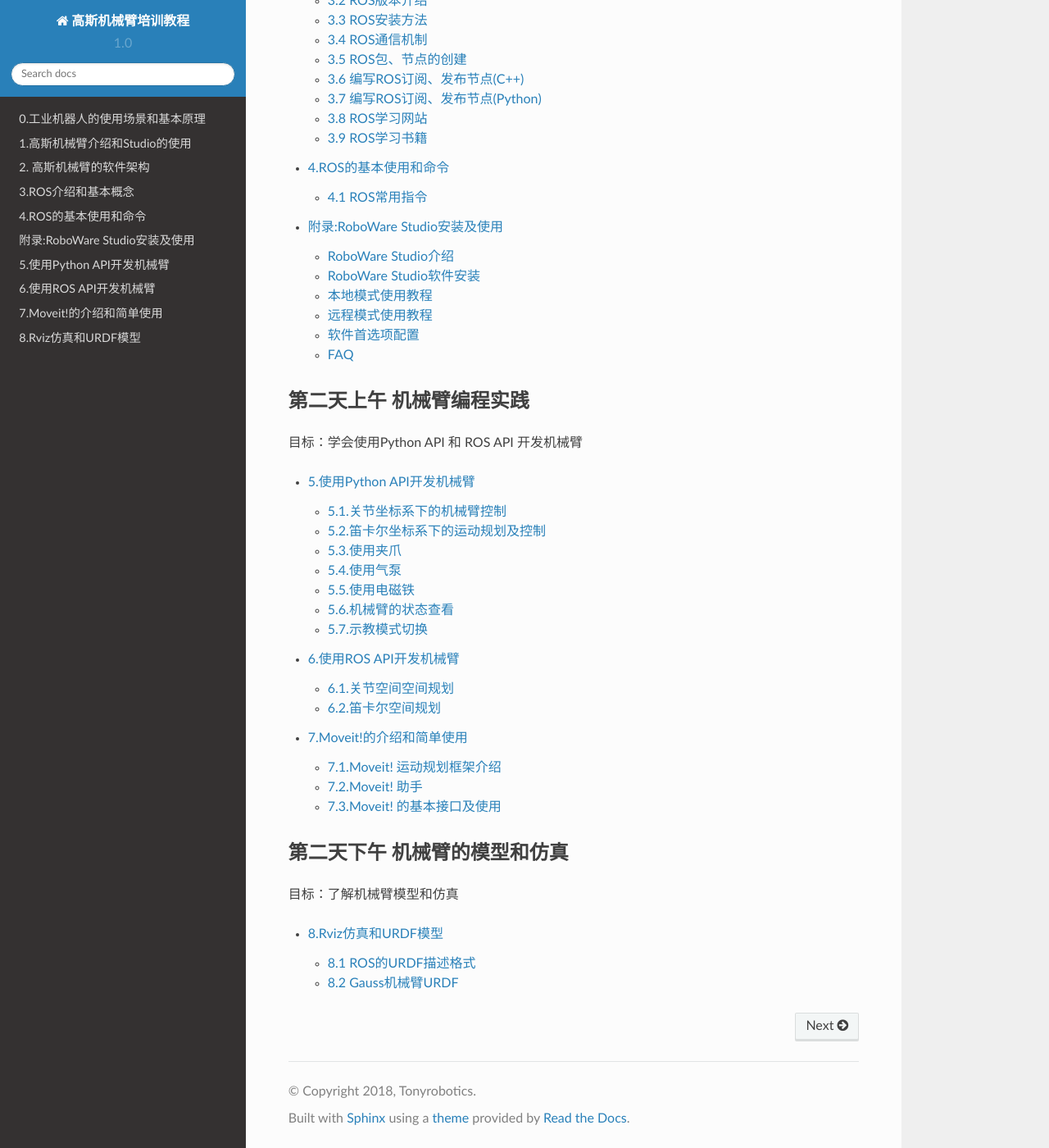
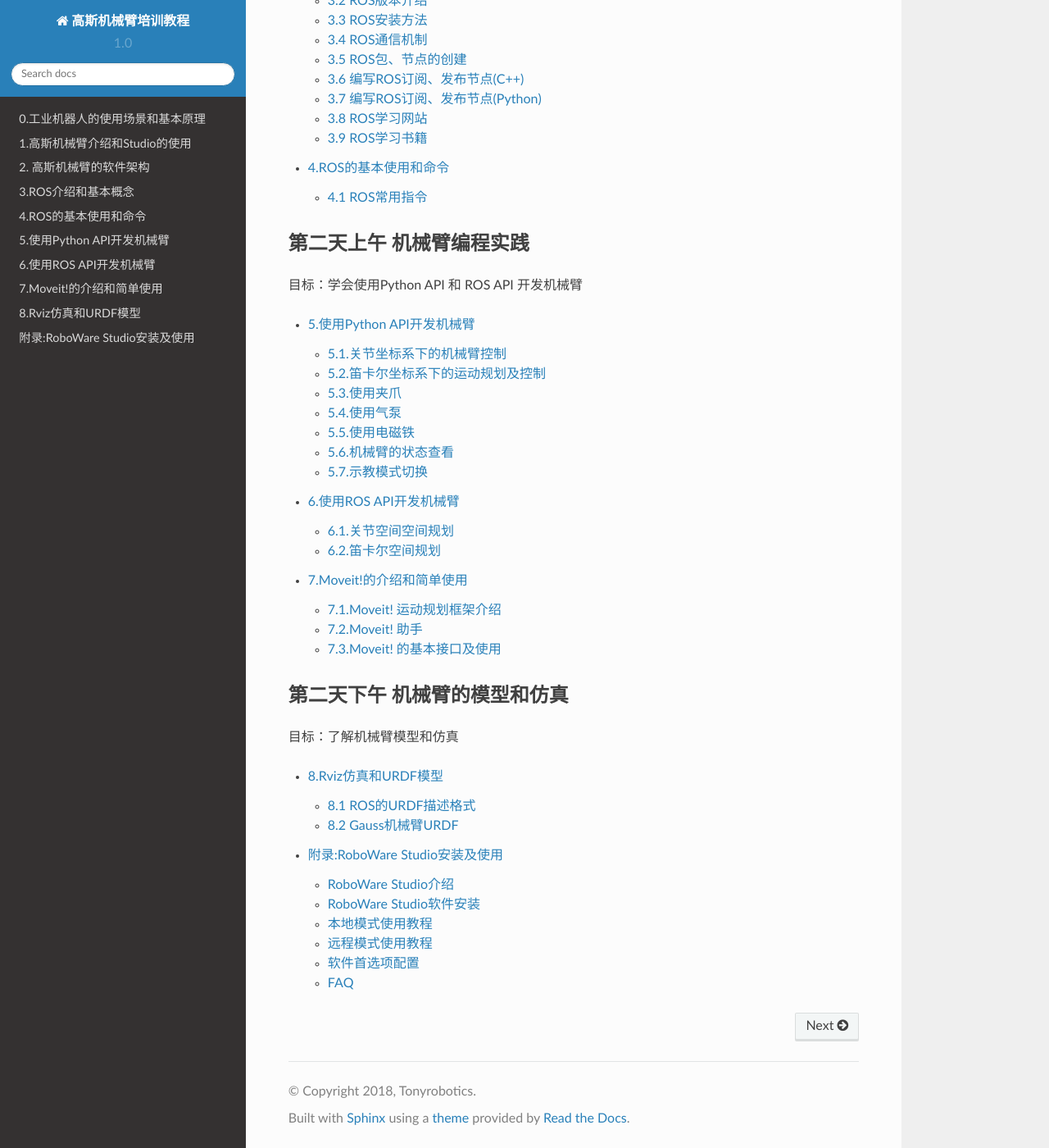
Before and after one commit to TonyRobotics/gauss_press, a Sphinx documentation site: the page built from docs/index.rst, in a window 1280 px wide and 1400 px high, scrolled down 777 px. Shown: the whole window at 82% size. Built offline with Sphinx 7.4.7 and the Read the Docs theme 2.0.0, drawn with Linux system fonts in a browser that asks for light colours; some of the changed lines change nothing that is shown.

Commit message:
加入roboware

```diff
--- a/docs/index.rst
+++ b/docs/index.rst
@@ -29,7 +29,6 @@
 
    _source/ros/1.ROS_Introduction.rst
    _source/ros/2.ROS_command.rst
-   _source/ros/3.roboware.rst
 
 第二天上午 机械臂编程实践
 -------------------------------
@@ -50,3 +49,5 @@
   :maxdepth: 2
 
   _source/simulation/1.rviz_and_urdf.rst
+
+  _source/ros/3.roboware.rst
```
